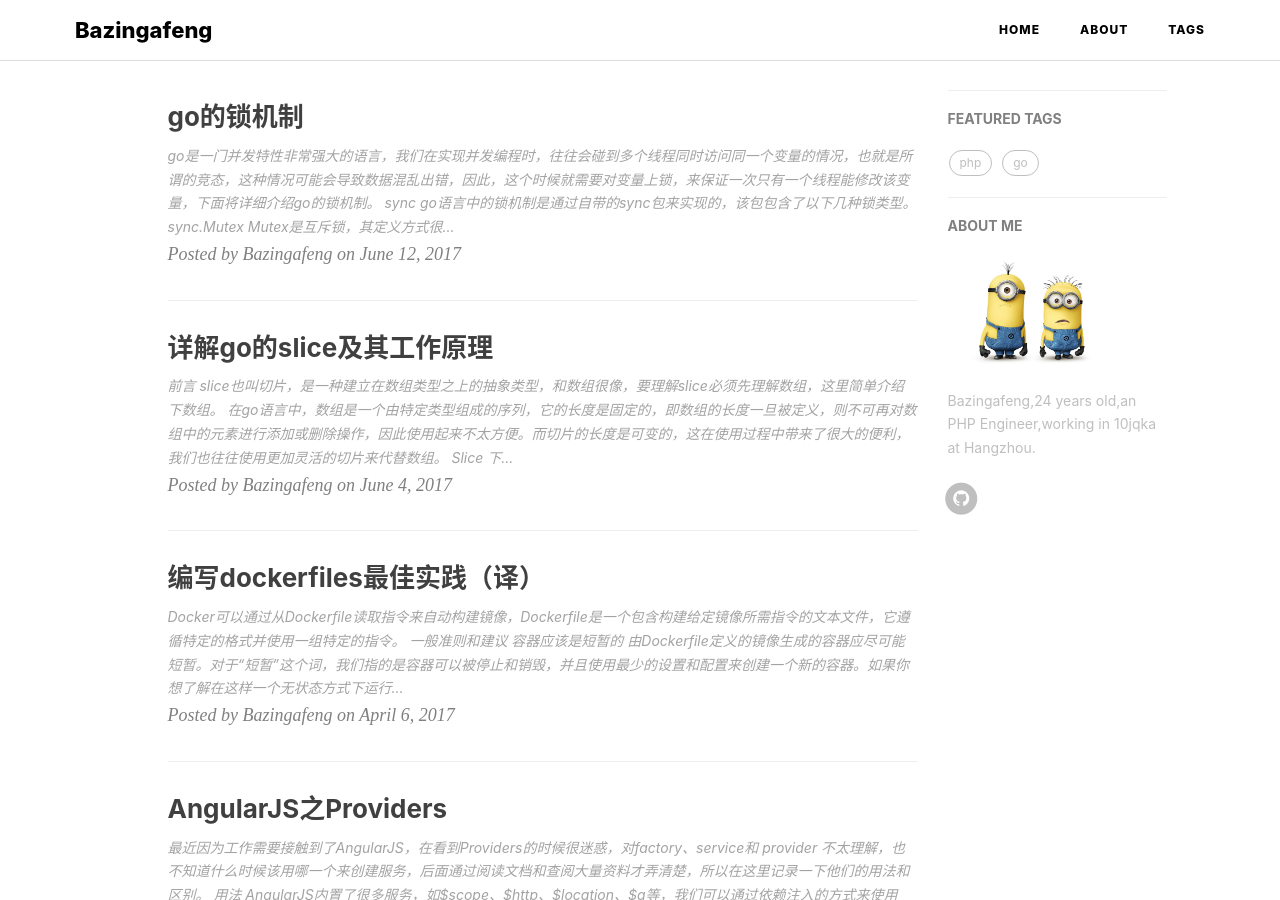
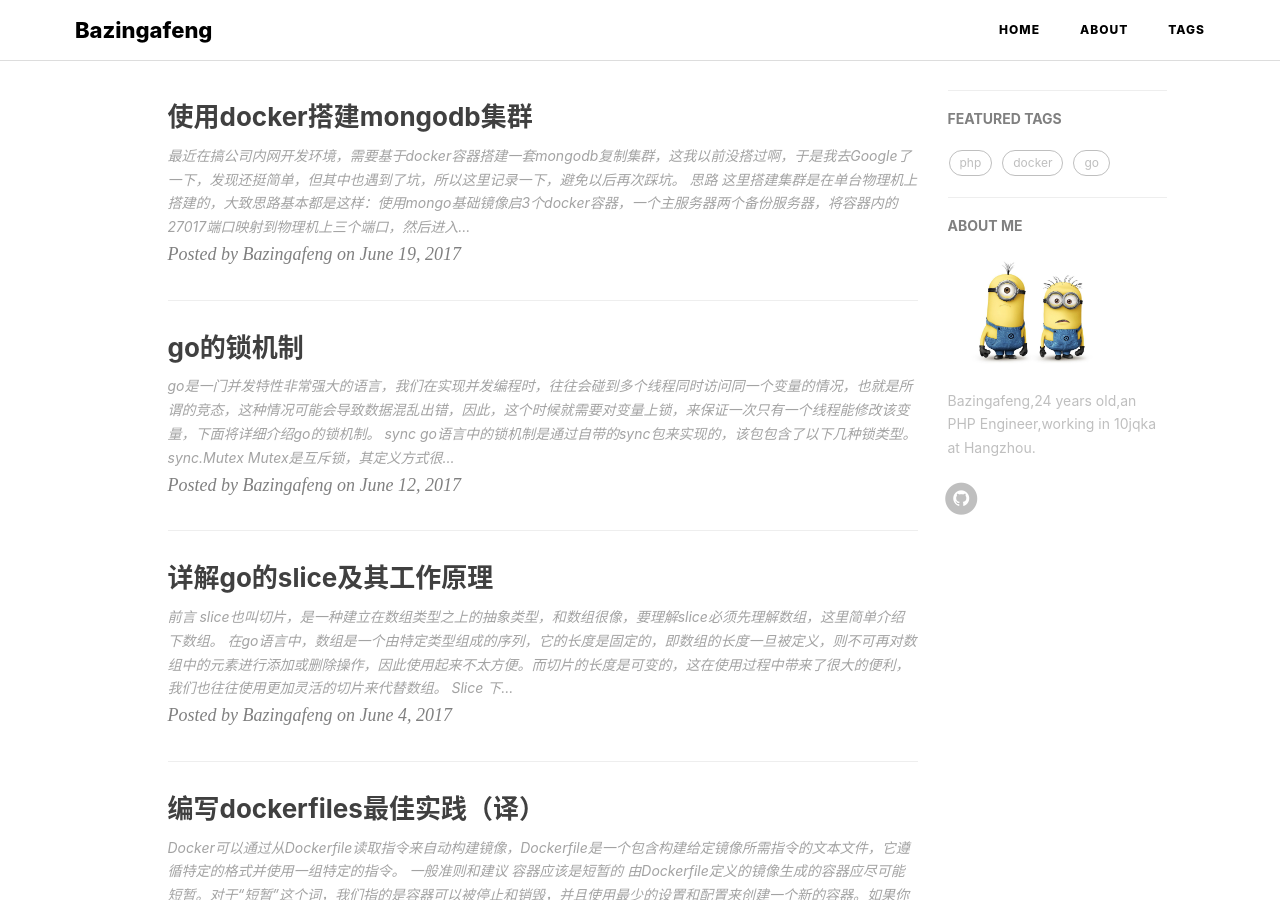
Before and after one commit to fengh0409/fengh0409.github.io, a Jekyll site: the page built from index.html, in a window 1280 px wide and 900 px high. Built offline with Jekyll 4.4.1, drawn with Linux system fonts in a browser that asks for light colours; nearby versions of some CDN libraries; the list of posts is cut into pages by our own code; comment, search, counter and statistics services are not loaded.

Commit message:
add mongodb-replset-cluster blog

````diff
--- a/_posts/2017-06-19-create-mongodb-replset-cluster-in-docker.markdown
+++ b/_posts/2017-06-19-create-mongodb-replset-cluster-using-docker.markdown
@@ -57,11 +57,9 @@ services:
       - /data/mongodb/rs3:/data/db
     command: mongod --dbpath /data/db --replSet mongoreplset
 ```
-在docker-compose.yml文件所在目录执行`docker-compose up -d`，这样就启动了三个容器，`docker ps`查看：
+在docker-compose.yml文件所在目录执行`docker-compose up -d`，这样就启动了三个容器，通过`docker ps`查看容器是否启动成功，如果启动失败，可以通过命令`docker logs 容器id`查看日志信息。
 
-如果容器启动失败，可以通过命令`docker logs 容器id`查看日志信息。
-
-容器启动成功后，副本集群就搭建完成了，但此时副本集还未初始化，进入容器rs1初始化副本集:
+容器启动成功后，集群就基本搭建完成了，但此时副本集还未初始化，进入容器rs1初始化副本集:
 ```
 docker exec -ti rs1 mongo
 
@@ -70,7 +68,7 @@ rs.add('rs2:27017')
 rs.add('rs3:27017')
 rs.status()
 ```
-通过`rs.status()`可以看到rs1是主节点，rs2和rs3是备份节点，到这里副本集就搭建成功了，现在来验证一下，在rs1容器写入一条数据，然后进入rs2和rs3查看数据是否同步：
+通过`rs.status()`可以看到rs1是主服务器，rs2和rs3是备份服务器，现在来验证一下，在rs1容器写入一条数据，然后进入rs2和rs3查看数据是否同步：
 ```
 docker exec -ti rs1 mongo
 use test
@@ -103,7 +101,7 @@ try {
     echo $e->getMessage();
 }
 ```
-运行后没有打印出结果，而是在等待数秒后捕获到了异常，说明连接到mongo集群失败，然后我使用非集群模式连接到mongo集群的单台服务器，可以正常打印结果：
+运行后没有打印出结果，而是在等待数秒后捕获到了异常，说明连接到mongo集群失败，然后我使用非集群模式连接到mongo集群的单台服务器，可以正常打印结果，说明mongo服务是可用的。
 ```php
 <?php
 try {
@@ -113,6 +111,7 @@ try {
     echo $e->getMessage();
 }
 ```
+
 这就很尴尬了，单台服务器可以连上，集群模式却连不上，在网上Google了一大圈也没啥收获，后来去请教我们老大，他说他之前搭redis集群也遇到过这样的问题，因为启动的容器如果不指定网络的话，默认使用`bridge`网络，但使用bridge网络连接到集群是有问题的，具体是什么问题我们也不确定。
 
 ## 解决方案
@@ -170,6 +167,14 @@ try {
 }
 ```
 
-运行以上代码，打印结果正常。至此，我们的mongo集群终于搭建成功并可用了。
+运行以上代码，打印结果正常。至此，我们的mongo集群终于搭建成功并能通过集群的模式来连接了。
+
+## 注意点
+当需要向mongodb导入数据时，需要指定宿主机IP：
+```bash
+mongoimport -h 10.0.5.11 -d mydb -c mycol data.dat
+```
+
+为了让以上操作全部自动化，初始化副本集的操作可以写一个shell脚本，然后构建一个镜像，使用docker-compose启动，从而在mongo容器启动后，可以通过脚本自动初始化副本集，大大提高了开发效率。
 
 （完）
````
Also changed, not shown: other parts of _posts/2017-06-19-create-mongodb-replset-cluster-using-docker.markdown (+5 -7 lines).
